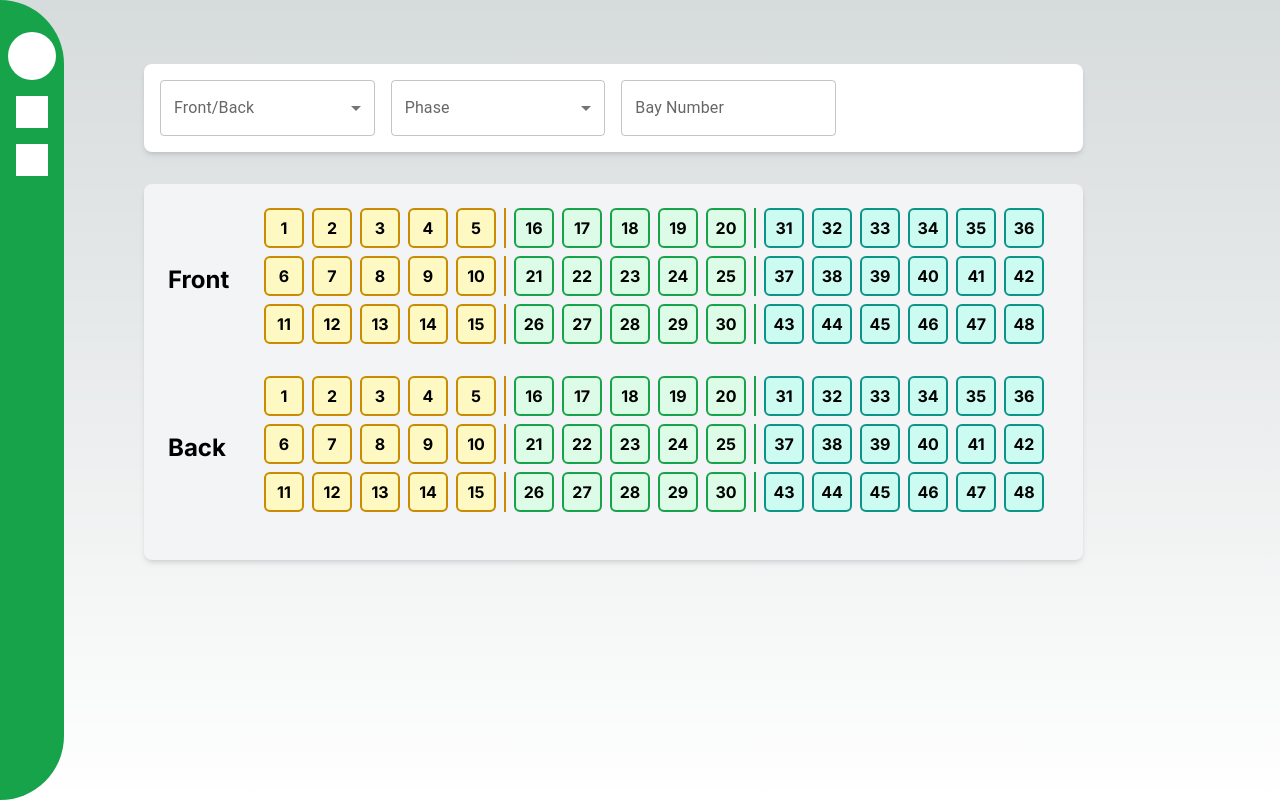
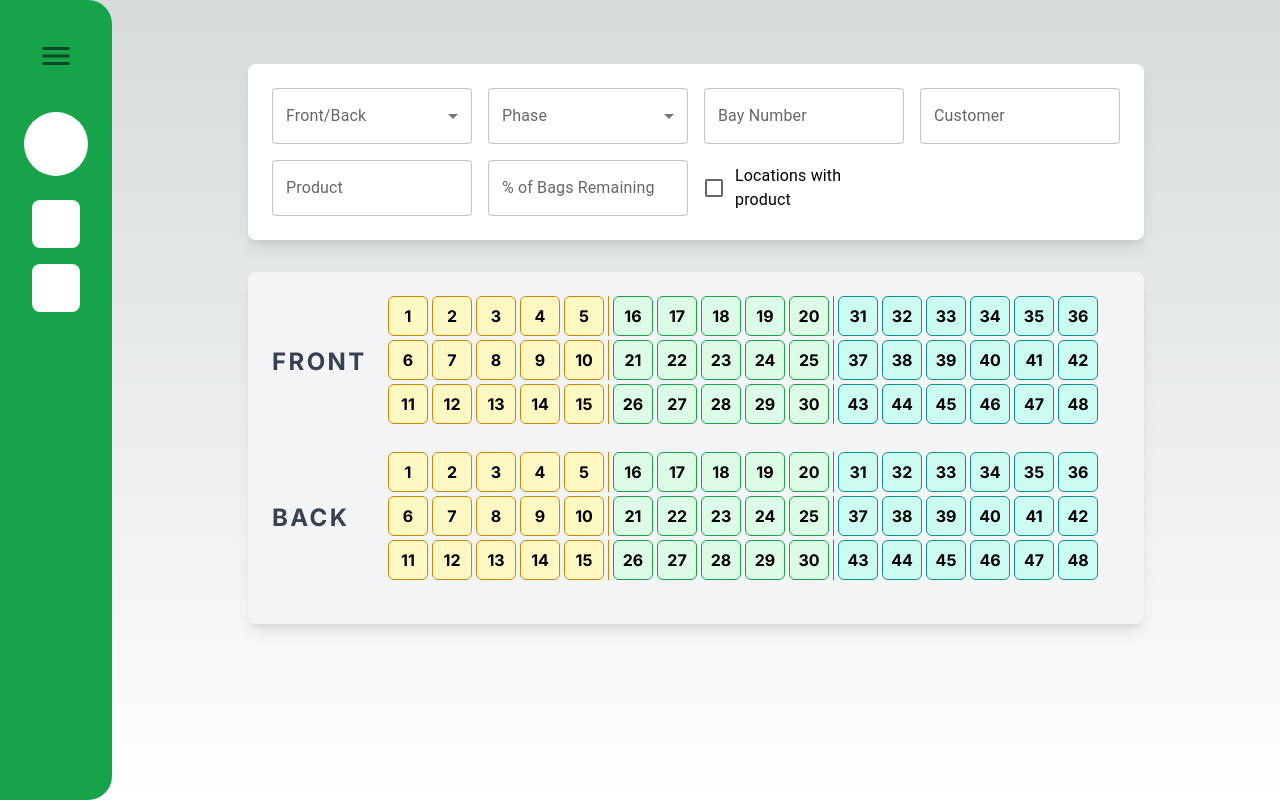
Before and after one commit to ivoorusso/bulkpaklocationmapFork, a Next.js app: page / in a window 1280 px wide. Built offline with nearby package versions, Linux system fonts and the light colour scheme.

Commit message:
updates styles and filters

```diff
--- a/package.json
+++ b/package.json
@@ -11,6 +11,7 @@
   "dependencies": {
     "@emotion/react": "^11.13.3",
     "@emotion/styled": "^11.13.0",
+    "@mui/icons-material": "^6.0.2",
     "@mui/material": "^6.0.1",
     "@shadcn/ui": "^0.0.4",
     "next": "14.2.7",
--- a/src/app/page.js
+++ b/src/app/page.js
@@ -8,13 +8,19 @@ import Select from '@mui/material/Select';
 import MenuItem from '@mui/material/MenuItem';
 import InputLabel from '@mui/material/InputLabel';
 import FormControl from '@mui/material/FormControl';
-import Checkbox from '@mui/material/Checkbox';
-import FormControlLabel from '@mui/material/FormControlLabel';
 import Tooltip from '@mui/material/Tooltip';
+import Collapse from '@mui/material/Collapse';
+import IconButton from '@mui/material/IconButton';
+import MenuIcon from '@mui/icons-material/Menu';
+import { Checkbox, FormControlLabel } from "@mui/material";
+import { Card, OutlinedInput } from '@mui/material';
+
+
 
 export default function Home() {
   const [selectedBox, setSelectedBox] = useState(null);
   const [isDrawerOpen, setDrawerOpen] = useState(false);
+  const [isHeaderCollapsed, setHeaderCollapsed] = useState(false);
   const [filters, setFilters] = useState({
     frontBack: '',
     phase: '',
@@ -63,30 +69,43 @@ export default function Home() {
     const frontBackMatch =
       filters.frontBack === '' || filters.frontBack === prefix;
 
-    return phaseMatch && frontBackMatch;
+    const bayNumberMatch =
+      filters.bayNumber === '' || parseInt(filters.bayNumber) === boxIndex;
+
+    return phaseMatch && frontBackMatch && bayNumberMatch;
   };
+
 
   const renderBoxes = (phase1, phase2, phase3, prefix) => {
     return [...Array(3)].map((_, rowIndex) => (
-      <div key={rowIndex} className="flex gap-2 mb-2">
-        <div className="flex gap-2 border-r-2 border-yellow-600 pr-2">
+      <div key={rowIndex} className="flex gap-1 mb-1">
+        <div className="flex gap-1 border-r border-yellow-600 pr-1">
           {phase1.slice(rowIndex * 5, rowIndex * 5 + 5).map((boxIndex) => {
             const disabled = !filterMatch(boxIndex, prefix);
             const phase = getPhase(boxIndex);
             return (
               <Tooltip
                 key={prefix + boxIndex}
-                title={`Box ${boxIndex} - ${phase} - ${prefix === 'F' ? 'Front' : 'Back'}`}
+                title={
+                  <div className="text-center p-2">
+                    <p className="text-sm font-semibold text-gray-700">Box {boxIndex}</p>
+                    <p className="text-xs text-gray-500">{phase}</p>
+                    <p className="text-xs text-gray-500">{prefix === 'F' ? 'Front' : 'Back'}</p>
+                  </div>
+                }
                 arrow
+                classes={{
+                  tooltip: 'bg-white border border-gray-300 shadow-md rounded-lg',
+                  arrow: 'text-white',
+                }}
               >
                 <div
-                  className={`w-10 h-10 rounded-md ${
-                    selectedBox === prefix + boxIndex
+                  className={`w-10 h-10 rounded-md ${selectedBox === prefix + boxIndex
                     ? 'bg-orange-500'
                     : disabled
                       ? 'bg-gray-300 cursor-not-allowed'
-                      : 'bg-yellow-100 border-yellow-600 cursor-pointer'
-                  } border-2 flex items-center justify-center`}
+                      : 'bg-yellow-100 border-yellow-600 cursor-pointer hover:bg-yellow-200 hover:shadow-lg transform hover:scale-105 transition-all duration-300 ease-in-out'
+                    } border flex items-center justify-center`}
                   onClick={() => handleBoxClick(prefix + boxIndex, disabled)}
                 >
                   <span className="text-black font-bold">{boxIndex}</span>
@@ -95,24 +114,33 @@ export default function Home() {
             );
           })}
         </div>
-        <div className="flex gap-2 border-r-2 border-green-600 pr-2">
+        <div className="flex gap-1 border-r border-green-600 pr-1">
           {phase2.slice(rowIndex * 5, rowIndex * 5 + 5).map((boxIndex) => {
             const disabled = !filterMatch(boxIndex, prefix);
             const phase = getPhase(boxIndex);
             return (
               <Tooltip
                 key={prefix + boxIndex}
-                title={`Box ${boxIndex} - ${phase} - ${prefix === 'F' ? 'Front' : 'Back'}`}
+                title={
+                  <div className="text-center p-2">
+                    <p className="text-sm font-semibold text-gray-700">Box {boxIndex}</p>
+                    <p className="text-xs text-gray-500">{phase}</p>
+                    <p className="text-xs text-gray-500">{prefix === 'F' ? 'Front' : 'Back'}</p>
+                  </div>
+                }
                 arrow
+                classes={{
+                  tooltip: 'bg-white border border-gray-300 shadow-md rounded-lg',
+                  arrow: 'text-white',
+                }}
               >
                 <div
-                  className={`w-10 h-10 rounded-md ${
-                    selectedBox === prefix + boxIndex
+                  className={`w-10 h-10 rounded-md ${selectedBox === prefix + boxIndex
                     ? 'bg-orange-500'
                     : disabled
                       ? 'bg-gray-300 cursor-not-allowed'
-                      : 'bg-green-100 border-green-600 cursor-pointer'
-                  } border-2 flex items-center justify-center`}
+                      : 'bg-green-100 border-green-600 cursor-pointer hover:bg-green-200 hover:shadow-lg transform hover:scale-105 transition-all duration-300 ease-in-out'
+                    } border flex items-center justify-center`}
                   onClick={() => handleBoxClick(prefix + boxIndex, disabled)}
                 >
                   <span className="text-black font-bold">{boxIndex}</span>
@@ -121,24 +149,33 @@ export default function Home() {
             );
           })}
         </div>
-        <div className="flex gap-2">
+        <div className="flex gap-1">
           {phase3.slice(rowIndex * 6, rowIndex * 6 + 6).map((boxIndex) => {
             const disabled = !filterMatch(boxIndex, prefix);
             const phase = getPhase(boxIndex);
             return (
               <Tooltip
                 key={prefix + boxIndex}
-                title={`Box ${boxIndex} - ${phase} - ${prefix === 'F' ? 'Front' : 'Back'}`}
+                title={
+                  <div className="text-center p-2">
+                    <p className="text-sm font-semibold text-gray-700">Box {boxIndex}</p>
+                    <p className="text-xs text-gray-500">{phase}</p>
+                    <p className="text-xs text-gray-500">{prefix === 'F' ? 'Front' : 'Back'}</p>
+                  </div>
+                }
                 arrow
+                classes={{
+                  tooltip: 'bg-white border border-gray-300 shadow-md rounded-lg',
+                  arrow: 'text-white',
+                }}
               >
                 <div
-                  className={`w-10 h-10 rounded-md ${
-                    selectedBox === prefix + boxIndex
+                  className={`w-10 h-10 rounded-md ${selectedBox === prefix + boxIndex
                     ? 'bg-orange-500'
                     : disabled
                       ? 'bg-gray-300 cursor-not-allowed'
-                      : 'bg-teal-100 border-teal-600 cursor-pointer'
-                  } border-2 flex items-center justify-center`}
+                      : 'bg-teal-100 border-teal-600 cursor-pointer hover:bg-teal-200 hover:shadow-lg transform hover:scale-105 transition-all duration-300 ease-in-out'
+                    } border flex items-center justify-center`}
                   onClick={() => handleBoxClick(prefix + boxIndex, disabled)}
                 >
                   <span className="text-black font-bold">{boxIndex}</span>
@@ -151,23 +188,49 @@ export default function Home() {
     ));
   };
 
+
+
+
   return (
     <main className="flex h-screen overflow-hidden">
-      {/* Header a la izquierda con bordes redondeados */}
-      <aside className="bg-green-600 w-16 p-8 flex flex-col items-center rounded-r-full">
-        <div className="bg-white w-12 h-12 rounded-full mb-4"></div>
-        <div className="space-y-4">
-          <div className="w-8 h-8 bg-white"></div>
-          <div className="w-8 h-8 bg-white"></div>
+      {/* Header con animación de colapsado */}
+      <aside className={`bg-green-600 p-6 flex flex-col items-center transition-transform duration-300 rounded-r-3xl ${isHeaderCollapsed ? '-translate-x-full' : 'translate-x-0'}`}>
+        <IconButton
+          onClick={() => setHeaderCollapsed(!isHeaderCollapsed)}
+          className="text-white hover:bg-green-500"
+          style={{ width: '64px', height: '64px' }}
+        >
+          <MenuIcon style={{ fontSize: '36px' }} />
+        </IconButton>
+        {!isHeaderCollapsed && (
+          <>
+            <div className="bg-white w-16 h-16 rounded-full my-6"></div>
+            <div className="flex flex-col items-center space-y-4">
+              <div className="w-12 h-12 bg-white rounded-lg"></div>
+              <div className="w-12 h-12 bg-white rounded-lg"></div>
             </div>
+          </>
+        )}
       </aside>
 
-      {/* Contenido principal */}
-      <section className="flex-1 p-8 flex flex-col items-start justify-start ml-8 mt-8">
-        <div className="flex flex-col w-full max-w-5xl">
+      {/* Botón flotante para abrir el menú cuando está colapsado */}
+      {isHeaderCollapsed && (
+        <IconButton
+          onClick={() => setHeaderCollapsed(false)}
+          className="fixed top-4 left-4 z-50 text-white bg-green-600 hover:bg-green-500 rounded-full"
+          style={{ width: '64px', height: '64px' }}
+        >
+          <MenuIcon style={{ fontSize: '36px' }} />
+        </IconButton>
+      )}
+
+      {/* Contenido principal centrado y ajustado */}
+      <section className="flex-1 p-8 flex flex-col items-center justify-start mt-8">
+        <div className="flex flex-col w-full max-w-4xl">
           {/* Filtros */}
-          <div className="bg-white mb-8 p-4 rounded-lg shadow-md w-11/12 ml-4">
+          <div className="bg-white mb-8 p-6 rounded-lg shadow-lg w-full">
             <div className="grid grid-cols-1 sm:grid-cols-2 md:grid-cols-3 lg:grid-cols-4 gap-4">
+              {/* Front/Back Filter */}
               <FormControl variant="outlined" className="w-full">
                 <InputLabel>Front/Back</InputLabel>
                 <Select
@@ -184,6 +247,7 @@ export default function Home() {
                 </Select>
               </FormControl>
 
+              {/* Phase Filter */}
               <FormControl variant="outlined" className="w-full">
                 <InputLabel>Phase</InputLabel>
                 <Select
@@ -201,6 +265,7 @@ export default function Home() {
                 </Select>
               </FormControl>
 
+              {/* Bay Number Filter */}
               <TextField
                 label="Bay Number"
                 variant="outlined"
@@ -208,16 +273,62 @@ export default function Home() {
                 name="bayNumber"
                 value={filters.bayNumber}
                 onChange={handleFilterChange}
+                type="number"
+              />
+
+              {/* Customer Filter */}
+              <TextField
+                label="Customer"
+                variant="outlined"
+                className="w-full"
+                name="customer"
+                value={filters.customer}
+                onChange={handleFilterChange}
+              />
+
+              {/* Product Filter */}
+              <TextField
+                label="Product"
+                variant="outlined"
+                className="w-full"
+                name="product"
+                value={filters.product}
+                onChange={handleFilterChange}
+              />
+
+              {/* % of Bags Remaining del total Filter */}
+              <TextField
+                label="% of Bags Remaining"
+                variant="outlined"
+                className="w-full"
+                name="bagsRemaining"
+                value={filters.bagsRemaining}
+                onChange={handleFilterChange}
+                type="number"
+              />
+
+
+              {/* Locations with product/Empty Locations Filter */}
+              <FormControlLabel
+                control={
+                  <Checkbox
+                    checked={filters.withProduct}
+                    onChange={(e) => setFilters({ ...filters, withProduct: e.target.checked })}
+                    name="withProduct"
+                  />
+                }
+                label="Locations with product"
               />
             </div>
           </div>
 
           {/* Boxes */}
-          <div className="bg-gray-100 p-6 rounded-lg shadow-md flex-1 w-11/12 ml-4">
+          <div className="bg-gray-100 p-6 rounded-lg shadow-lg flex-1 w-full overflow-auto">
             <div className="mb-6">
               <div className="flex items-center mb-4">
-                <div className="text-left text-2xl font-bold mr-4" style={{ minWidth: "80px" }}>Front</div>
-                <div className="flex flex-col">
+                <div className="text-left text-2xl font-bold mr-4 text-gray-700 tracking-wide uppercase" style={{ minWidth: "100px", letterSpacing: "0.1em" }}>
+                  Front
+                </div>                <div className="flex flex-col">
                   {renderBoxes(
                     Array.from({ length: 15 }, (_, i) => i + 1),        // Phase 1: 1-15
                     Array.from({ length: 15 }, (_, i) => i + 16),       // Phase 2: 16-30
@@ -229,8 +340,9 @@ export default function Home() {
             </div>
             <div>
               <div className="flex items-center mb-4">
-                <div className="text-left text-2xl font-bold mr-4" style={{ minWidth: "80px" }}>Back</div>
-                <div className="flex flex-col">
+                <div className="text-left text-2xl font-bold mr-4 text-gray-700 tracking-wide uppercase" style={{ minWidth: "100px", letterSpacing: "0.1em" }}>
+                  Back
+                </div>                <div className="flex flex-col">
                   {renderBoxes(
                     Array.from({ length: 15 }, (_, i) => i + 1),        // Phase 1: 1-15
                     Array.from({ length: 15 }, (_, i) => i + 16),       // Phase 2: 16-30
@@ -249,10 +361,19 @@ export default function Home() {
         anchor="right"
         open={isDrawerOpen}
         onClose={closeDrawer}
+        PaperProps={{
+          style: {
+            width: '400px',
+            borderTopLeftRadius: '24px',
+            borderBottomLeftRadius: '24px',
+          },
+        }}
       >
-        <Box p={2} width="250px" textAlign="center" role="presentation">
-          <Button onClick={closeDrawer}>Close</Button>
-          <p>Box {selectedBox}</p>
+        <Box p={3} textAlign="center" role="presentation">
+          <Button onClick={closeDrawer} variant="contained" color="primary">
+            Close
+          </Button>
+          <p className="mt-4">Box {selectedBox}</p>
         </Box>
       </Drawer>
     </main>
```
Also changed, not shown: 1 other file (tests, documents, lock files or other folders). Lines whose indentation alone changed are shown as unchanged.
